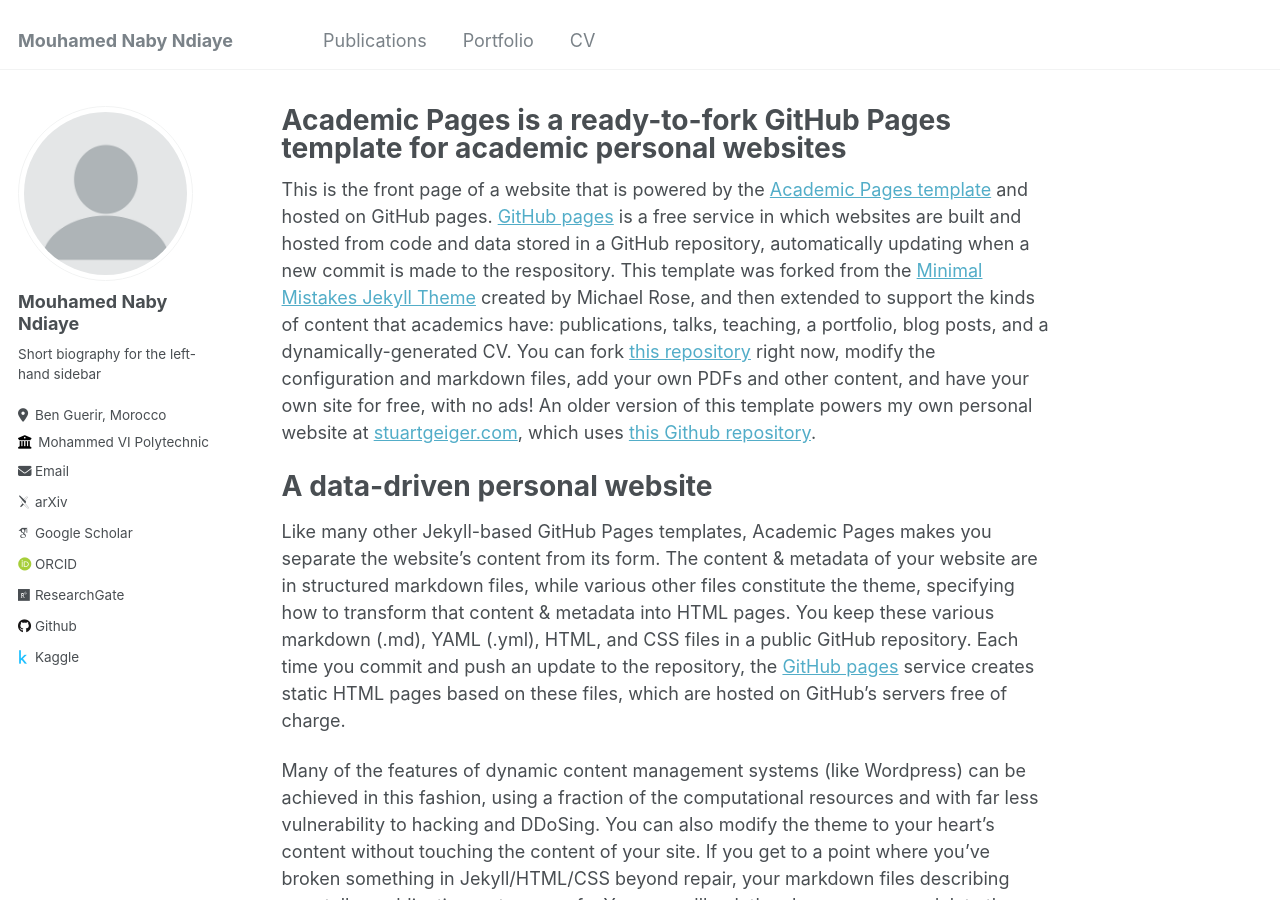
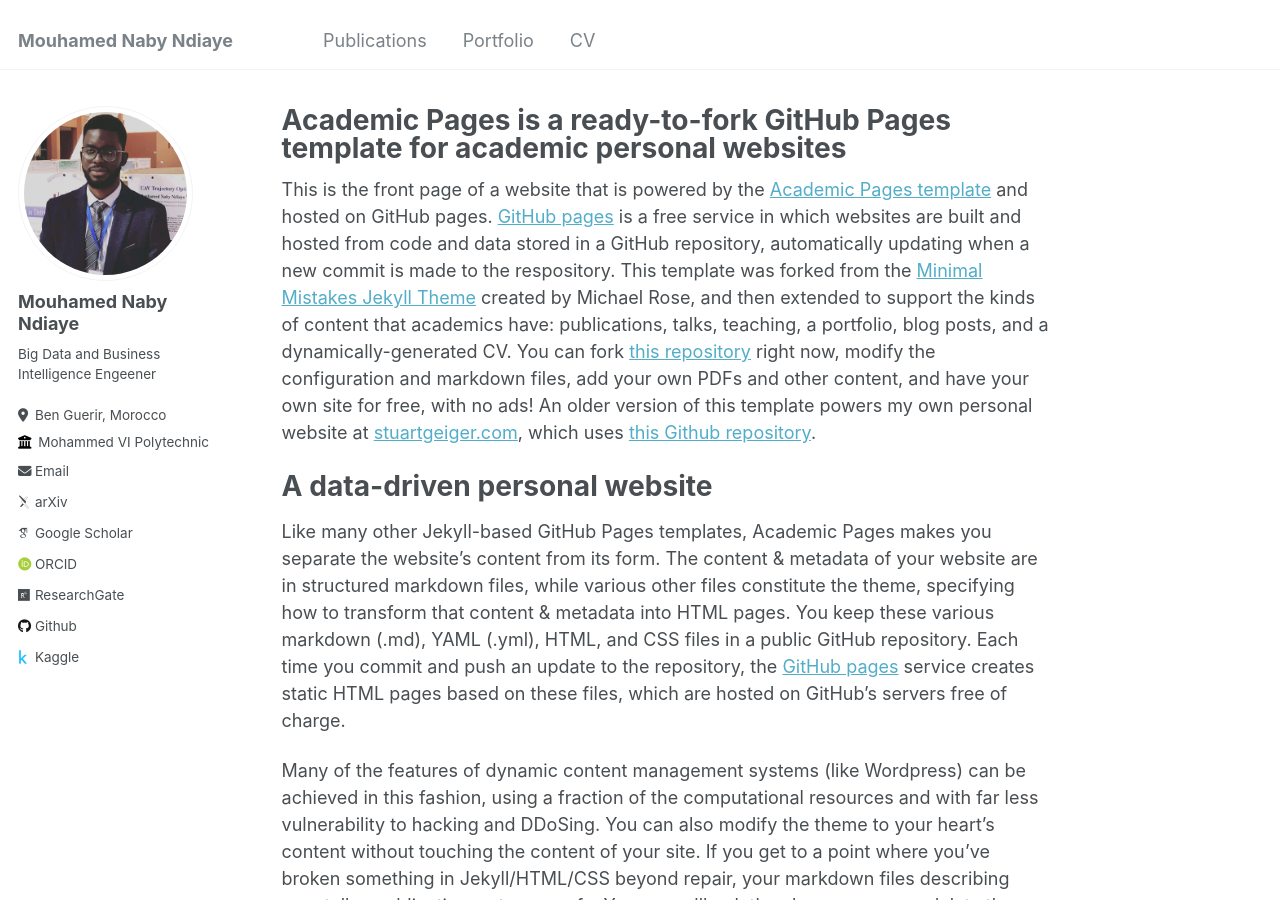
Before and after one commit to Nabzozifo/Nabzozifo.github.io, a Jekyll site: the page built from _pages/about.md, in a window 1280 px wide and 900 px high. Built offline with Jekyll 4.4.1, drawn with Linux system fonts in a browser that asks for light colours; some web fonts are replaced.

Commit message:
Update _config.yml

```diff
--- a/_config.yml
+++ b/_config.yml
@@ -21,10 +21,10 @@ repository               : "Nabzozifo/Nabzozifo.github.io"
 #               Additional customization can be done by editing /_includes/author-profile.html
 author:
   # Biographic information
-  avatar           : "profile.png"
+  avatar           : "1706090382306.jpeg"
   name             : "Mouhamed Naby Ndiaye"
   pronouns         : # example: "she/her"
-  bio              : "Short biography for the left-hand sidebar"
+  bio              : "Big Data and Business Intelligence Engeener"
   location         : "Ben Guerir, Morocco"
   employer         : "Mohammed VI Polytechnic University"
   uri              : # URL
```
